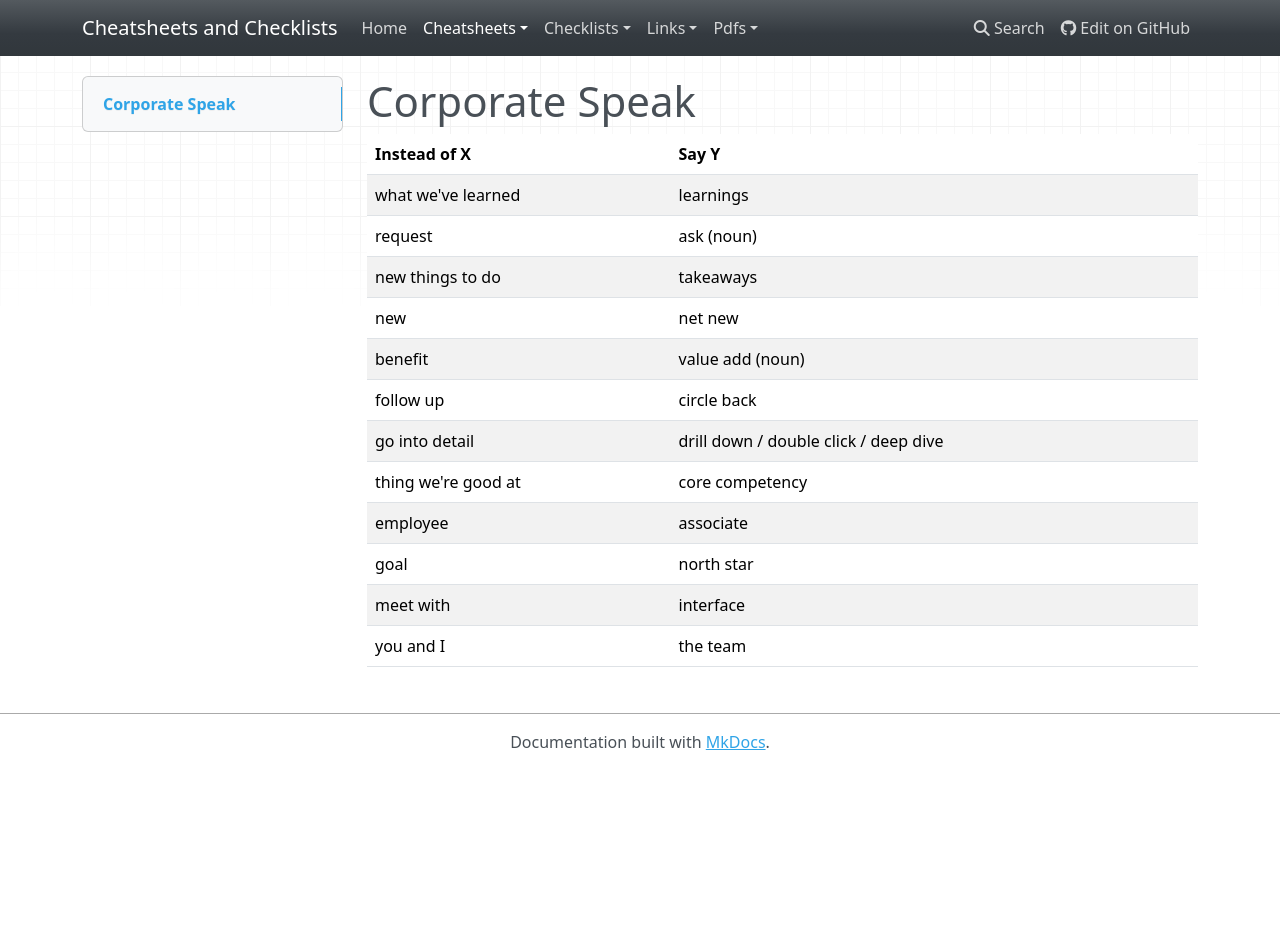
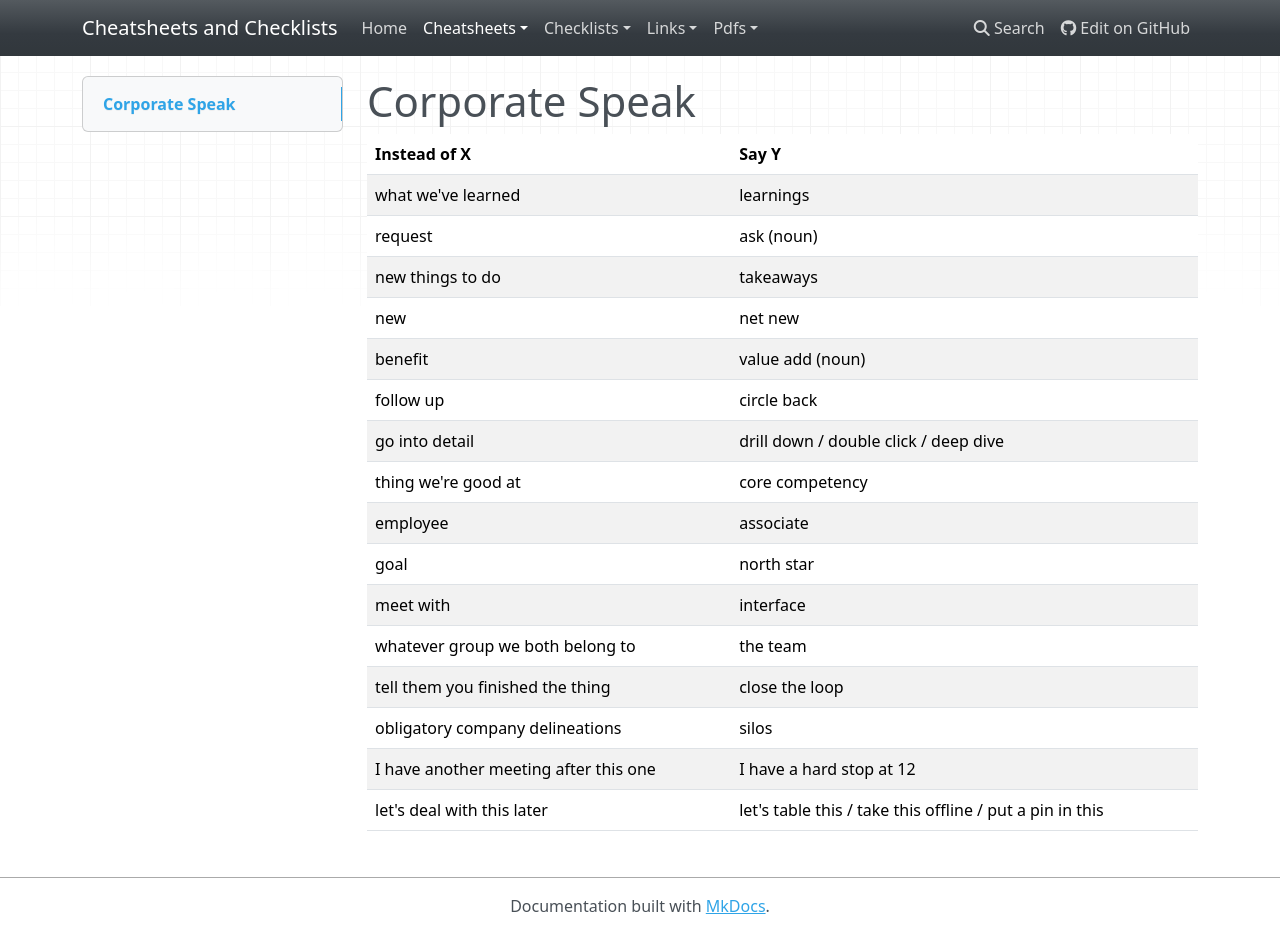
Before and after one commit to buckmanc/cheatsheets_and_checklists, an MkDocs documentation site: the page built from docs/cheatsheets/corporate_speak.md, in a window 1280 px wide and 934 px high. Built offline with MkDocs 1.6.1, drawn with Linux system fonts in a browser that asks for light colours; nearby versions of some CDN libraries.

Commit message:
additions

```diff
--- a/docs/cheatsheets/corporate_speak.md
+++ b/docs/cheatsheets/corporate_speak.md
@@ -13,4 +13,8 @@ thing we're good at|core competency
 employee|associate
 goal|north star
 meet with|interface
-you and I|the team
+whatever group we both belong to|the team
+tell them you finished the thing|close the loop
+obligatory company delineations|silos
+I have another meeting after this one|I have a hard stop at 12
+let's deal with this later|let's table this / take this offline / put a pin in this
```
